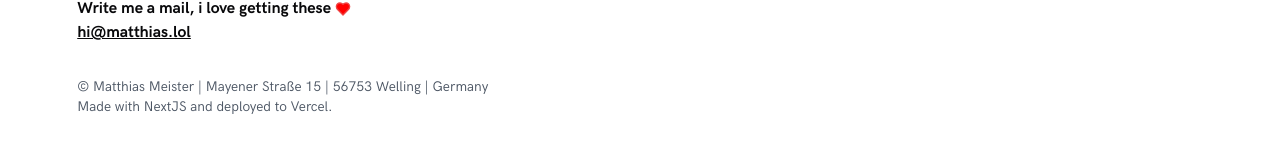
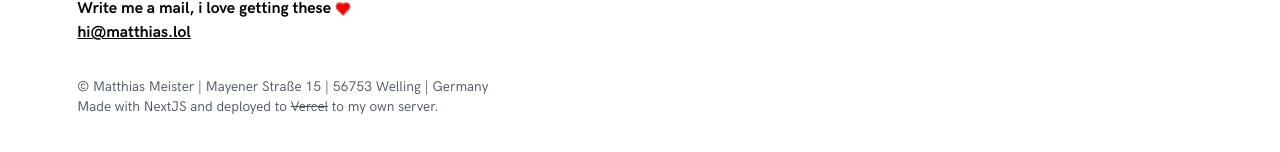
Before and after one commit to mmeister86/website, a Next.js app: page / in a window 1280 px wide. Shown: the part 992-1144 px from the top of the page. Built offline with nearby package versions, Linux system fonts and the light colour scheme.

Commit message:
changed deployment info on home page

```diff
--- a/app/page.tsx
+++ b/app/page.tsx
@@ -136,7 +136,7 @@ export default function Home() {
               &#169; Matthias Meister | Mayener Straße 15 | 56753 Welling |
               Germany
               <br />
-              Made with NextJS and deployed to Vercel.
+              Made with NextJS and deployed to <s>Vercel</s> to my own server.
             </p>
           </div>
         </div>
```
